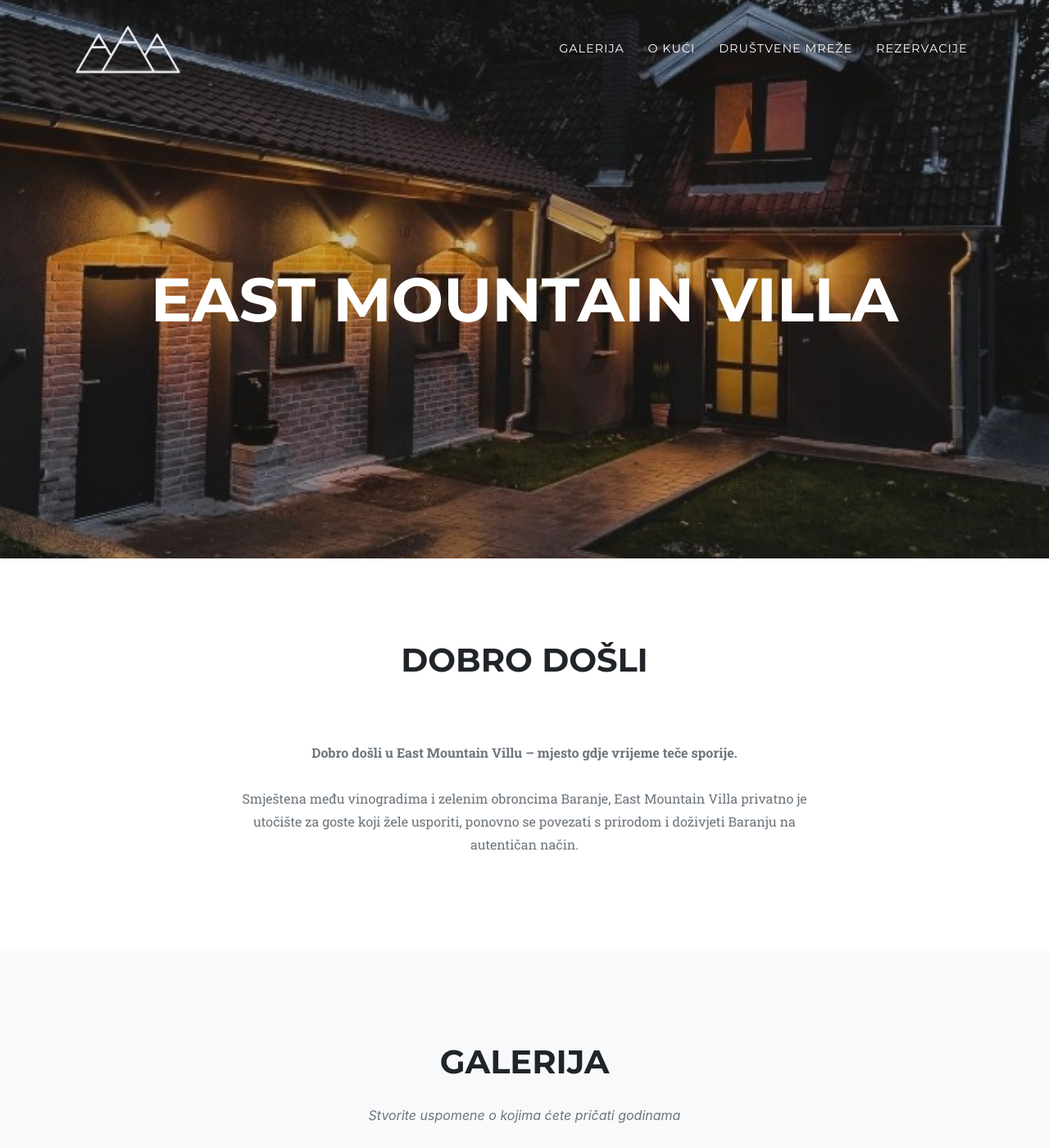
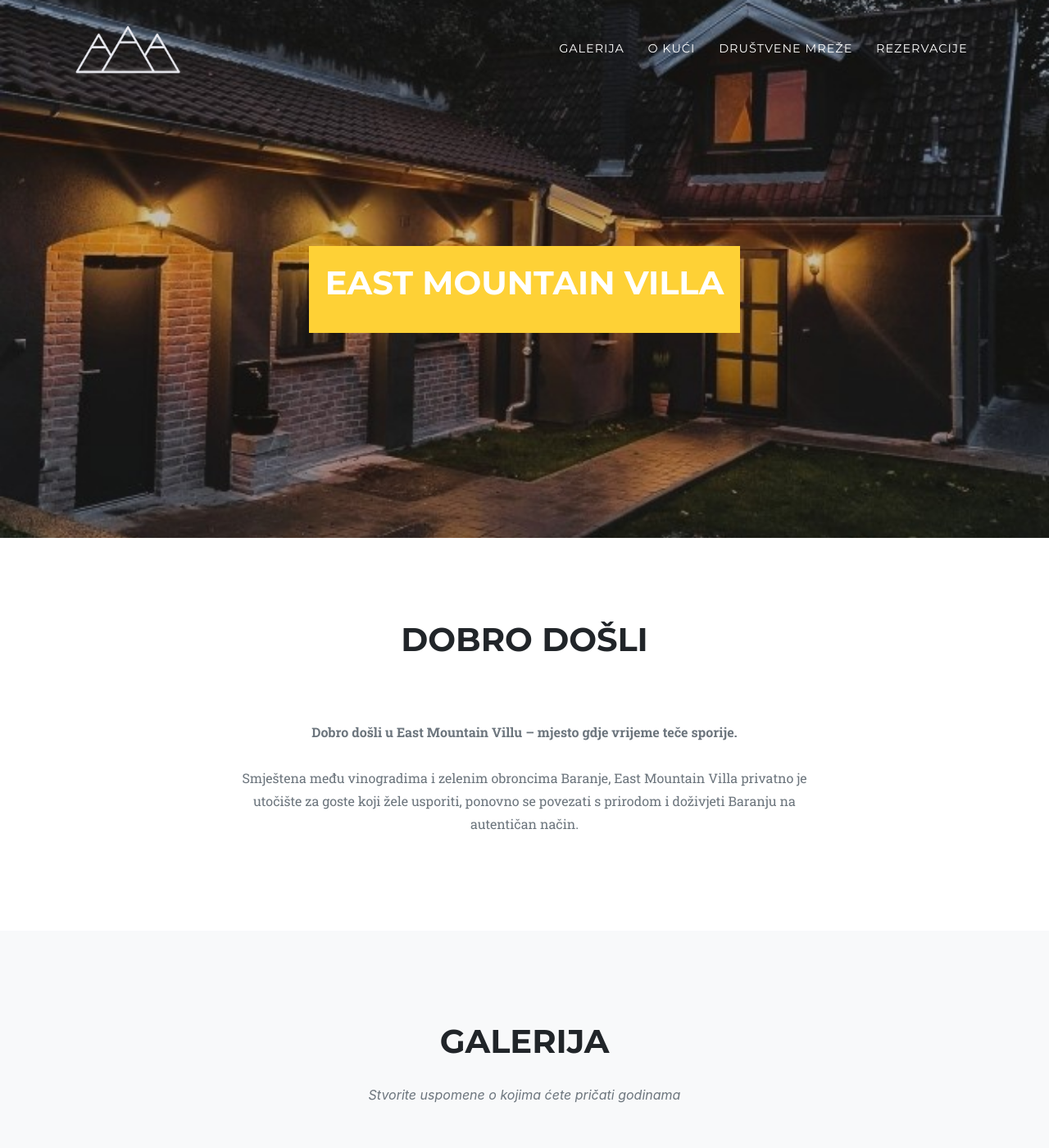
Before and after one commit to eastmountainvilla/eastmountainvilla.github.io, a Jekyll site: the page built from index.md, in a window 1280 px wide and 1400 px high. Shown: the whole window at 82% size. Built offline with Jekyll 4.4.1, drawn with Linux system fonts in a browser that asks for light colours; some web fonts are replaced; grey boxes are pictures that could not be loaded.

Commit message:
Update _masthead.scss

```diff
--- a/_sass/layout/_masthead.scss
+++ b/_sass/layout/_masthead.scss
@@ -18,10 +18,13 @@
       @include serif-font;
     }
     .intro-heading {
-      font-size: 50px;
+      font-size: 40px;
       font-weight: 700;
-      line-height: 50px;
-      margin-bottom: 25px;
+      line-height: 45px;
+      margin-bottom: 50px;
+      background-color: #fed136;
+      padding: 10px 20px;
+      display: inline-block;
       @include heading-font;
     }
   }
@@ -38,12 +41,15 @@
         margin-bottom: 25px;
         @include serif-font;
       }
-      .intro-heading {
-        font-size: 75px;
-        font-weight: 700;
-        line-height: 75px;
-        margin-bottom: 50px;
-        @include heading-font;
+    .intro-heading {
+      font-size: 40px;
+      font-weight: 700;
+      line-height: 45px;
+      margin-bottom: 50px;
+      background-color: #fed136;
+      padding: 10px 20px;
+      display: inline-block;
+      @include heading-font;
       }
     }
   }
```
